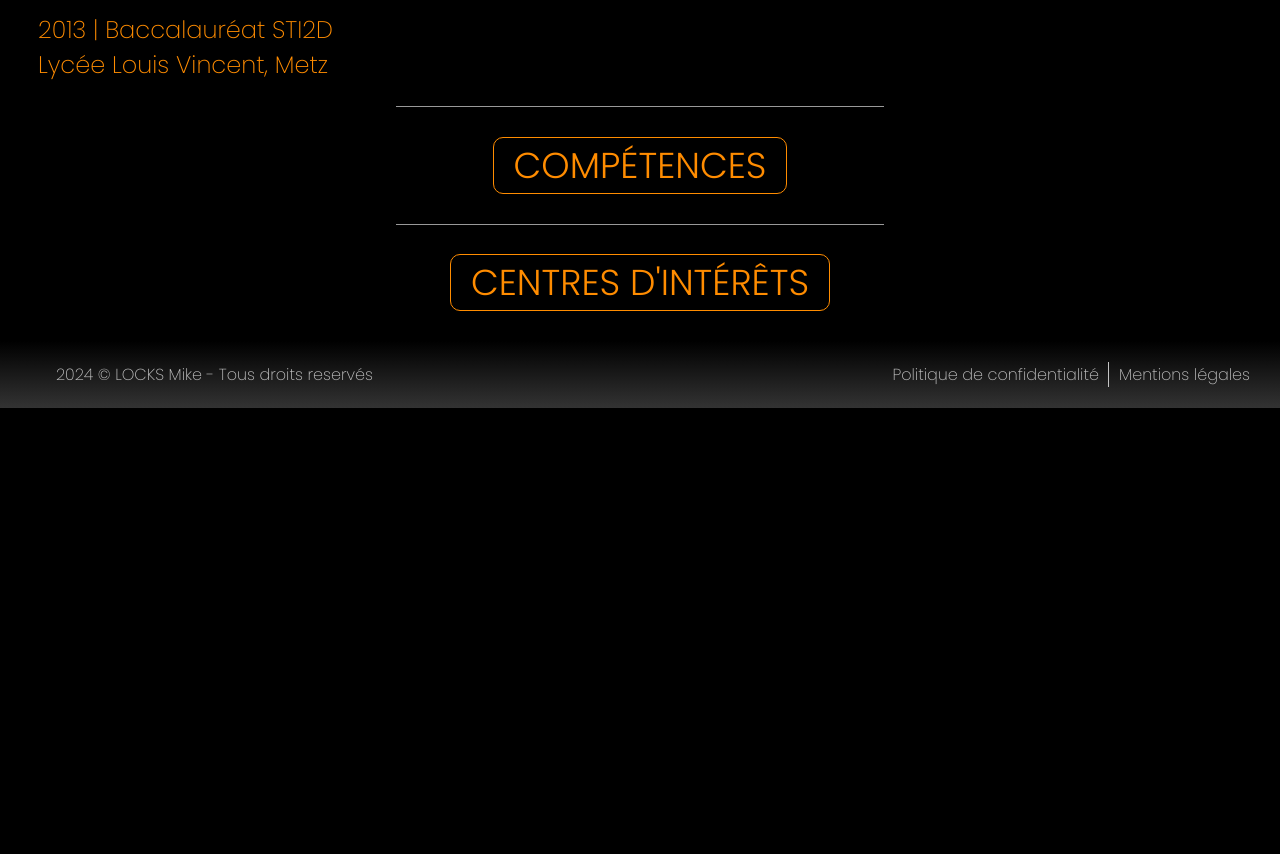
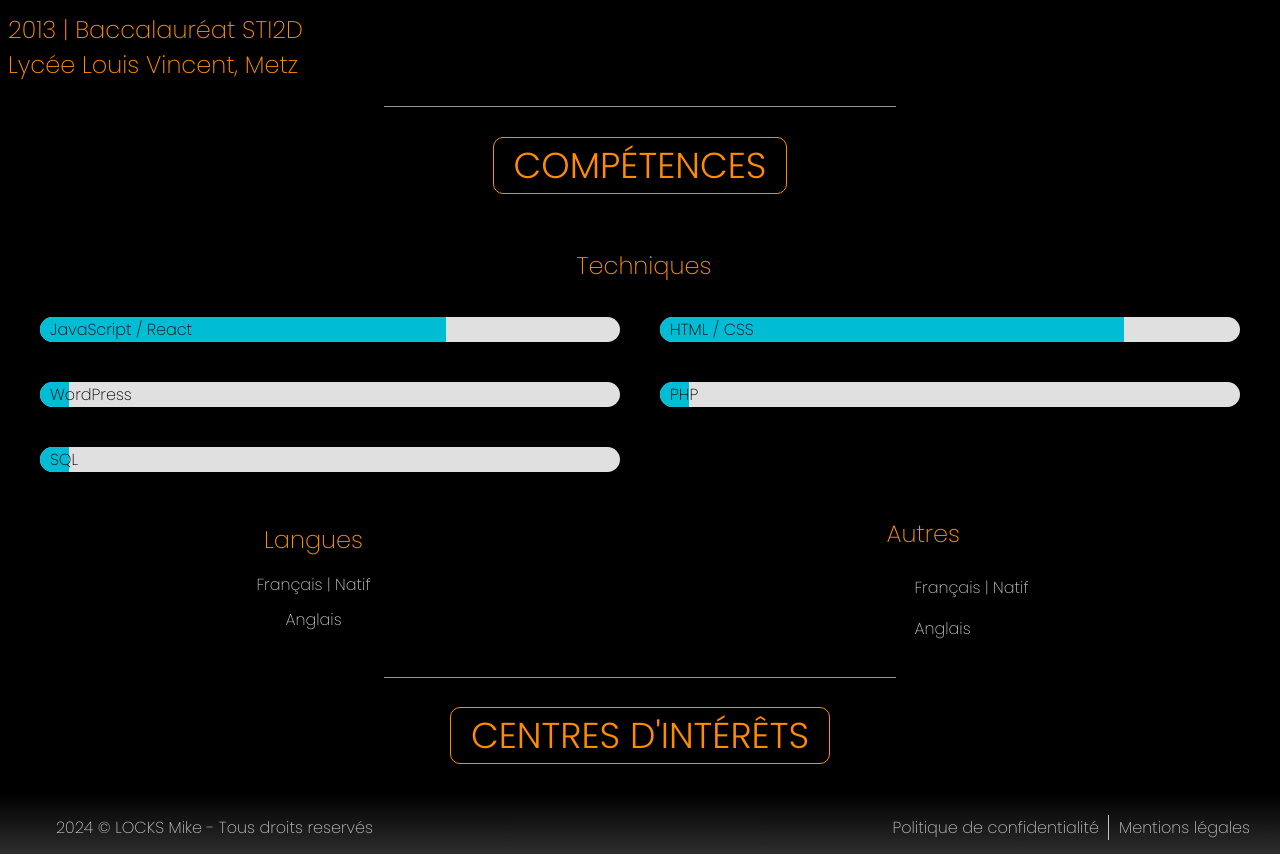
Before and after one commit to Mikelcks/MonSite, a React (Create React App) app in the folder frontend/: page /bio in a window 1280 px wide. Shown: the part 1520-2374 px from the top of the page. Before the commit the page ends 1928 px from the top, so only its background shows below. Built offline with nearby package versions, Linux system fonts and the light colour scheme.

Commit message:
avancement Bio

```diff
--- /dev/null
+++ b/frontend/src/components/SkillBar/index.jsx
@@ -0,0 +1,16 @@
+import React from 'react';
+import styles from './skillBar.module.scss';
+
+const SkillBar = ({ skillName, level }) => {
+    return (
+        <div className={styles.skillBar}>
+            <div className={styles.progressBar}>
+                <div className={styles.progress} style={{ width: `${level}%` }}>
+                    <span className={styles.progressText}>{skillName}</span>
+                </div>
+            </div>
+        </div>
+    );
+};
+
+export default SkillBar;
--- /dev/null
+++ b/frontend/src/components/SkillBar/skillBar.module.scss
@@ -0,0 +1,26 @@
+.skillBar {
+    flex-basis: calc(50% - 20px);
+    max-width: 90%;
+    margin: 10px 0;
+
+    @media (max-width: 600px) {
+        flex-basis: 100%; /* Passe à 100% de la largeur sur petit écran */
+    }
+
+    .progressBar {
+        background-color: #e0e0e0;
+        border-radius: 12.5px;
+        overflow: hidden;
+        height: 25px;
+
+        .progress {
+            background-color: #00bcd4;
+            height: 100%;
+            transition: width 0.4s ease;
+
+            .progressText {
+                padding-left: 10px;
+            }
+        }
+    }
+}
--- /dev/null
+++ b/frontend/src/components/Skills/index.jsx
@@ -0,0 +1,23 @@
+import React from 'react';
+import SkillBar from '../SkillBar/index';
+import styles from './skills.module.scss';
+
+const Skills = () => {
+    const skills = [
+        { name: 'JavaScript / React', level: 70 },
+        { name: 'HTML / CSS', level: 80 },
+        { name: 'WordPress - Compétence en cours d\'acquisition', level: 5 },
+        { name: 'PHP - Compétence en cours d\'acquisition', level: 5 },
+        { name: 'SQL - Compétence en cours d\'acquisition', level: 5 },
+    ];
+
+    return (
+        <div className={styles.skillsContainer}>
+            {skills.map((skill, index) => (
+                <SkillBar key={index} skillName={skill.name} level={skill.level} />
+            ))}
+        </div>
+    );
+};
+
+export default Skills;
--- /dev/null
+++ b/frontend/src/components/Skills/skills.module.scss
@@ -0,0 +1,11 @@
+.skillsContainer {
+    display: flex;
+    flex-wrap: wrap;
+    gap: 20px;
+    justify-content: space-between;
+    width: 100%;
+
+    @media (max-width: 600px) {
+        justify-content: center;
+    }
+}
--- a/frontend/src/data/data.json
+++ b/frontend/src/data/data.json
@@ -1,5 +1,6 @@
 [
     {
+		"id": 1,
         "url": "https://github.com/Mikelcks/OpenClassrooms_ML.git",
 		"title": "Projet scolaire - Booki",
 		"type": "HTML - CSS",
@@ -13,6 +14,7 @@
 		]
 	},
     {
+		"id": 2,
         "url": "https://github.com/Mikelcks/OC_Projet_3_Sophie_Buel.git",
 		"title": "Projet scolaire - Sophie Buel",
 		"type": "Frontend - JavaScript",
@@ -24,16 +26,19 @@
 		]
 	},
 	{
+		"id": 3,
         "url": "https://github.com/Mikelcks/OC_Projet_5_Nina_Carducci.git",
 		"title": "Projet scolaire - Nina Carducci",
 		"type": "Débug & Optimisation",
 		"description": "Débuggage du site web et optimisation du SEO ainsi que des images importées sur le site.",
 		"pictures": [
 		"https://raw.githubusercontent.com/Mikelcks/MonSite/refs/heads/main/frontend/src/assets/images_website/Nina_Carducci/Nina_Carducci1.webp",
-		"https://raw.githubusercontent.com/Mikelcks/MonSite/refs/heads/main/frontend/src/assets/images_website/Nina_Carducci/Nina_Carducci2.webp"
+		"https://raw.githubusercontent.com/Mikelcks/MonSite/refs/heads/main/frontend/src/assets/images_website/Nina_Carducci/Nina_Carducci2.webp",
+		"https://raw.githubusercontent.com/Mikelcks/MonSite/refs/heads/main/frontend/src/assets/images_website/Nina_Carducci/Nina_Carducci3.webp"
 		]
 	},
     {
+		"id": 4,
         "url": "https://github.com/Mikelcks/OC_Projet_6_Kasa.git",
 		"title": "Projet scolaire - Kasa",
 		"type": "Frontend - React",
@@ -49,6 +54,7 @@
 		]
 	},
 	{
+		"id": 5,
         "url": "https://github.com/Mikelcks/P7_MonVieuxGrimoire.git",
 		"title": "Projet scolaire - Mon vieux grimoire",
 		"type": "Backend - Node.js / Express",
--- a/frontend/src/index.jsx
+++ b/frontend/src/index.jsx
@@ -1,9 +1,9 @@
 // src/App.js
 import React from 'react';
-import ReactDOM from 'react-dom';
+import { createRoot } from 'react-dom/client';
 import { BrowserRouter as Router, Route, Routes } from 'react-router-dom';
-import Header from './components/Header'
-import Footer from './components/Footer'
+import Header from './components/Header';
+import Footer from './components/Footer';
 import Home from './pages/Home';
 import Services from './pages/Services';
 import Portfolio from './pages/Portfolio';
@@ -11,7 +11,10 @@ import Bio from './pages/Bio';
 import Contact from './pages/Contact';
 import './utils/style/global.scss';
 
-ReactDOM.render(
+const rootElement = document.getElementById('root');
+const root = createRoot(rootElement);
+
+root.render(
     <React.StrictMode>
         <Router>
             <Header />
@@ -24,6 +27,5 @@ ReactDOM.render(
             </Routes>
             <Footer />
         </Router>
-    </React.StrictMode>,
-  document.getElementById('root')
-)
+    </React.StrictMode>
+);
--- a/frontend/src/pages/Bio/bio.module.scss
+++ b/frontend/src/pages/Bio/bio.module.scss
@@ -3,7 +3,7 @@ p {
 }
 
 .globalContainer {
-    margin: 0 30px;
+    width: 100%;
 }
 
 .titleWrapper {
@@ -56,3 +56,52 @@ p {
     max-width: 100%;
     height: auto;
 }
+
+.competencesContainer {
+    display: flex;
+    flex-direction: column;
+    width: 100%;
+    align-items: center;
+    box-sizing: border-box;
+
+    .skillsContainer {
+        display: flex;
+        flex-wrap: wrap;
+        gap: 20px;
+        width: 100%;
+        justify-content: space-between;
+        box-sizing: border-box;
+        max-width: 1200px;
+        margin-bottom: 10px;
+    }
+
+    .sideSkillsContainer {
+        display: flex;
+        flex-direction: row;
+        width: 100%;
+        margin: 0;
+        padding: 0;
+        justify-content: space-around;
+
+        .languagesContainer {
+            display: flex;
+            flex-direction: column;
+            align-items: center;
+            justify-content: center;
+            text-align: center;
+            margin: 0;
+            padding: 0;
+
+
+            & > h3 {
+                padding: 0 5px;
+                margin: 10px 0;
+            }
+
+            & > p {
+                padding: 0 5PX;
+                margin: 5px 0;
+            }
+        }
+    }
+}
--- a/frontend/src/pages/Bio/index.jsx
+++ b/frontend/src/pages/Bio/index.jsx
@@ -1,5 +1,6 @@
 import React from 'react';
 import styles from './bio.module.scss';
+import Skills from '../../components/Skills/index';
 
 function Bio() {
     return (
@@ -50,7 +51,7 @@ function Bio() {
             </div>
             <div className={`${styles.formationsContainer} ${styles.categoriesContainer}`}>
                 <div className={styles.titleWrapper}>
-                    <h2>FORMAITONS</h2>
+                    <h2>FORMATONS</h2>
                 </div>
                 <h3>2015 - 2016 | Licence Professionnelle MCPA <br />
                     IUT Génie Mécanique, Metz Saulcy
@@ -69,6 +70,22 @@ function Bio() {
                 <div className={styles.titleWrapper}>
                     <h2>COMPÉTENCES</h2>
                 </div>
+                    <h3>Techniques</h3>
+                    <div className={styles.skillsContainer}>
+                        <Skills />
+                    </div>
+                    <div className={styles.sideSkillsContainer}>
+                        <div className={styles.languagesContainer}>
+                            <h3>Langues</h3>
+                            <p>Français | Natif</p>
+                            <p>Anglais</p>
+                        </div>
+                        <div className={styles.othersContainer}>
+                            <h3>Autres</h3>
+                            <p>Français | Natif</p>
+                            <p>Anglais</p>
+                        </div>
+                    </div>
             </div>
             <div className={styles.separatorContainer}>
                 <div className={styles.separator} />
--- a/frontend/src/utils/style/global.scss
+++ b/frontend/src/utils/style/global.scss
@@ -7,7 +7,6 @@
   body {
     margin: 0 auto;
     padding: 0;
-    gap: 50px;
     max-width: 1600px;
     background-color: black;
   }
```
Lines whose indentation alone changed are shown as unchanged.
